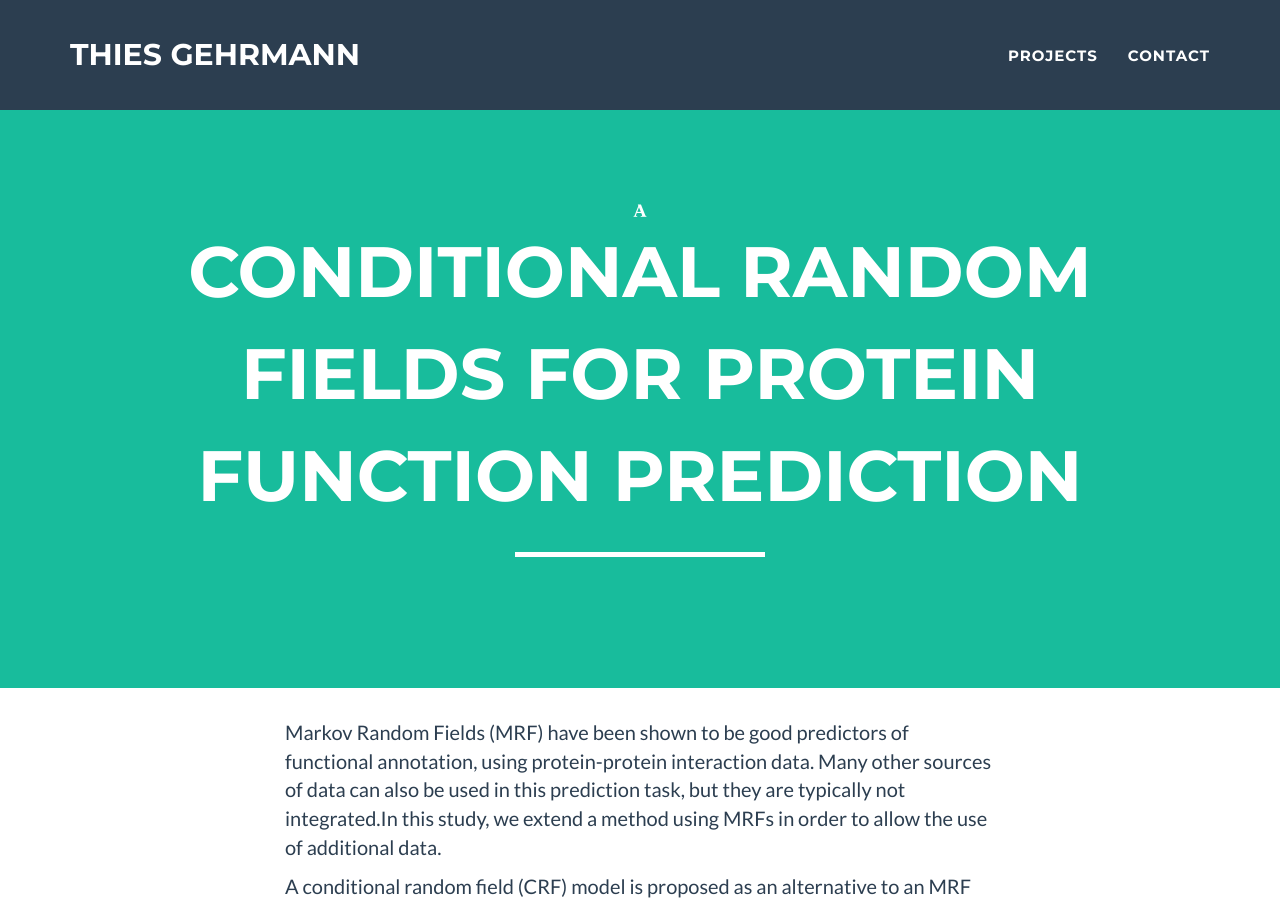
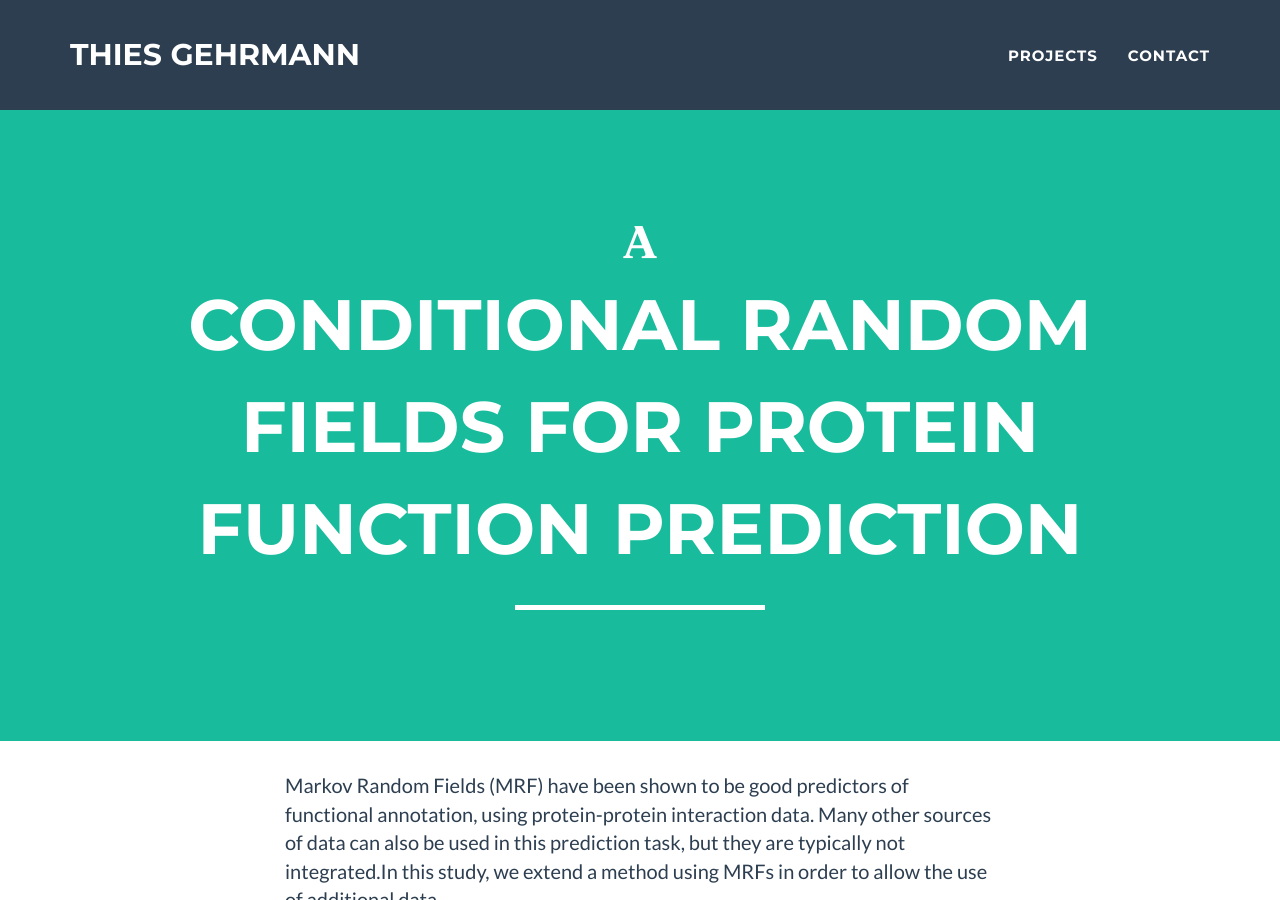
Before and after one commit to thiesgehrmann/thiesgehrmann.github.io, a Jekyll site: the page built from _posts/2013-06-17-crfunc.markdown, in a window 1280 px wide and 900 px high. Built offline with Jekyll 4.4.1, drawn with Linux system fonts in a browser that asks for light colours; some web fonts are replaced.

Commit message:
change figure

```diff
--- a/_includes/header_post.html
+++ b/_includes/header_post.html
@@ -6,7 +6,7 @@
                     {% if !site.url.blank? %}
                       <img src="{{site.url}}/img/portfolio/{{ page.img }}" class="img-responsive img-centered" alt="{{ post.alt }}">
                     {% else %}
-                      <i class="ai ai-academia"></i>
+                      <h1><i class="ai ai-academia"></i></h1>
                     {% endif %}
                     <div class="intro-text">
                         <span class="name">{{ page.title }}</span>
```
